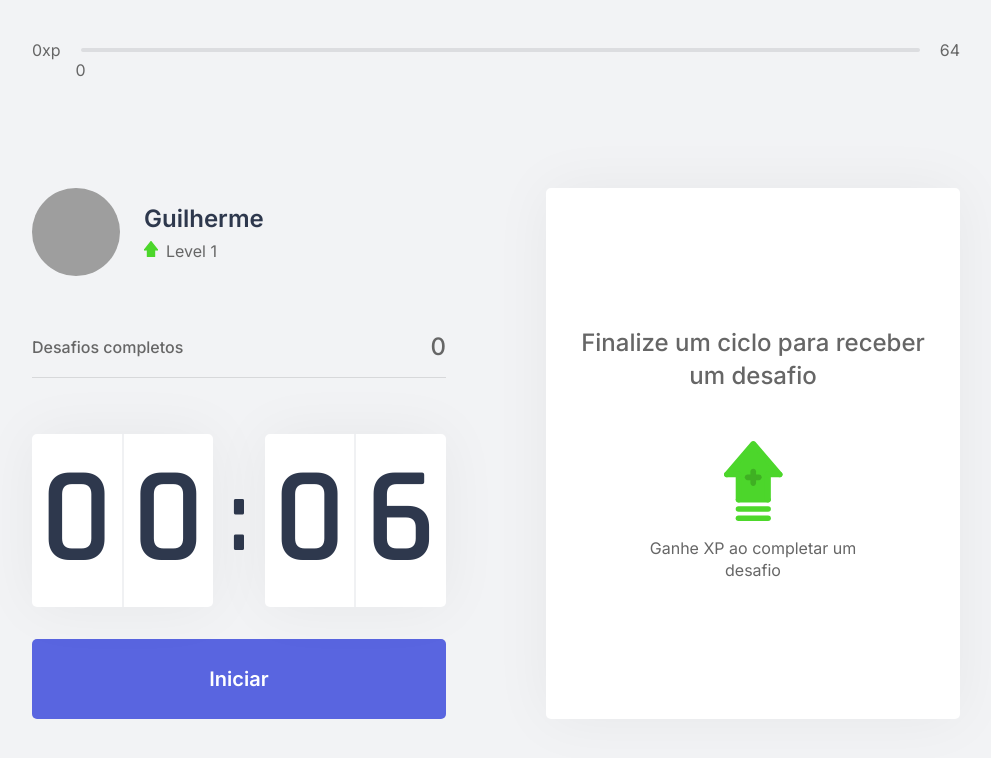
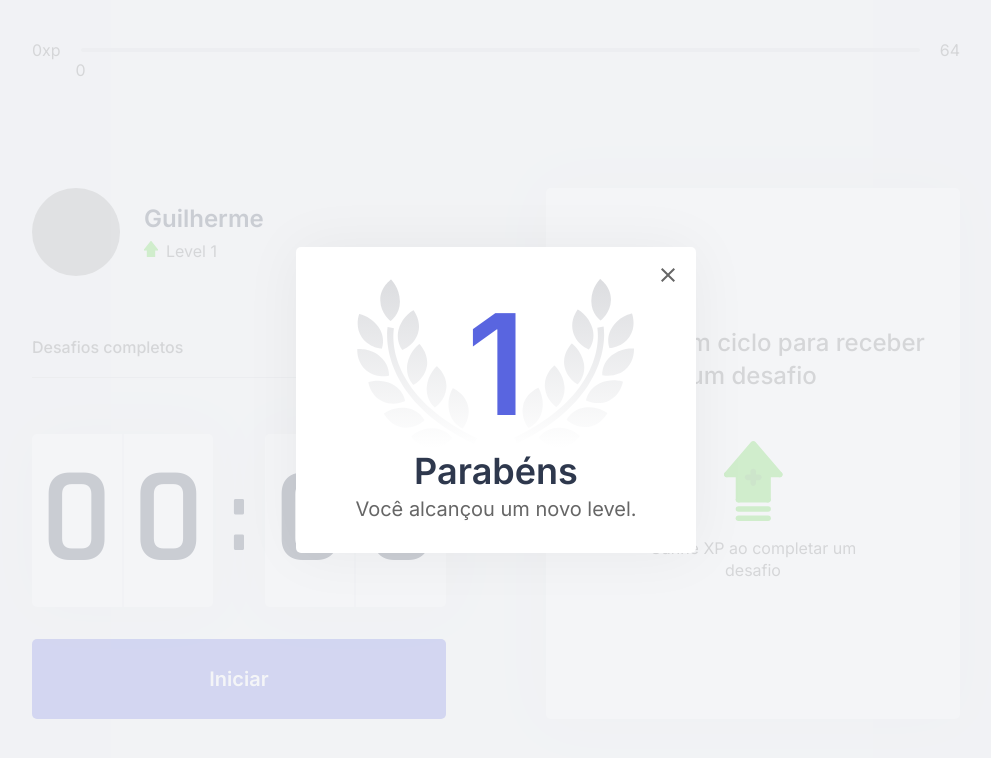
Before and after one commit to guipolive/move.it, a Next.js app: page /home in a window 1280 px wide. Shown: the top 758 px of the page, without its empty margins (144-1135 px from the left). Built offline with nearby package versions, Linux system fonts and the light colour scheme; grey boxes are pictures that could not be loaded.

Commit message:
creating Level Up Modal Component

```diff
--- /dev/null
+++ b/src/components/ModalLevelUp/ModalLevelUp.module.css
@@ -0,0 +1,54 @@
+.ModalLevelUp__overlay {
+	background-color: rgba(242, 243, 245, 0.8);
+	position: fixed;
+	top: 0;
+	right: 0;
+	bottom: 0;
+	left: 0;
+
+	display: flex;
+	justify-content: center;
+	align-items: center;
+}
+
+.ModalLevelUp__container {
+	background: var(--white);
+	width: 100%;
+	max-width: 400px;
+
+	padding: 2rem 3rem;
+	border-radius: 5px;
+	box-shadow: 0 0 60px rgba(0, 0, 0, 0.05);
+
+	text-align: center;
+	position: relative;
+
+}
+
+.ModalLevelUp__container header {
+	font-size: 8.75rem;
+	font-weight: 600;
+	color: var(--blue);
+	background: url('/icons/levelup.svg') no-repeat center;
+	background-size: contain;
+}
+
+.ModalLevelUp__container strong {
+	font-size: 2.25rem;
+	color: var(--title);
+}
+
+.ModalLevelUp__container p {
+	font-size: 1.25rem;
+	color: var(--text);
+	margin-top: 0.25rem;
+}
+
+.ModalLevelUp__container button {
+	position: absolute;
+	right: 0.5rem;
+	top: 0.5rem;
+	background: none;
+	border: 0;
+	font-size: 0px;
+}
--- /dev/null
+++ b/src/components/ModalLevelUp/index.tsx
@@ -0,0 +1,23 @@
+import { useContext } from 'react';
+import { ChallengesContext } from '../../contexts/ChallengesContext';
+import styles from './ModalLevelUp.module.css';
+
+export function ModalLevelUp() {
+	const {level, closeModalLevelUp} = useContext(ChallengesContext);
+
+	return(
+		<div className={styles.ModalLevelUp__overlay} >
+			<div className={styles.ModalLevelUp__container}>
+				<header>{level}</header>
+
+				<strong>Parabéns</strong>
+				<p>Você alcançou um novo level.</p>
+
+				<button type="button" onClick={closeModalLevelUp}>
+					<img src="/icons/close.svg" alt="Fechar modal"/>
+				</button>
+
+			</div>
+		</div>
+	)
+}
--- a/src/contexts/ChallengesContext.tsx
+++ b/src/contexts/ChallengesContext.tsx
@@ -1,6 +1,7 @@
 import {createContext, useState, ReactNode, useEffect} from 'react'
 import challenges from '../challenges.json';
 import Cookies from 'js-cookie';
+import { ModalLevelUp } from '../components/ModalLevelUp';
 
 interface Challenge {
 	type: 'body' | 'eye';
@@ -18,6 +19,7 @@ interface ChallengesContextData {
 	activeChallenge: Challenge;
 	resetChallenge: () => void;
 	completeChallenge: () => void;
+	closeModalLevelUp: () => void;
 }
 
 interface ChallengeProviderProps {
@@ -32,10 +34,11 @@ export const ChallengesContext = createContext({} as ChallengesContextData);
 export function ChallengesProvider({children, ...rest}) {
 
 	const [level, setLevel] = useState(rest.level ?? 1); // valor padrão
-	const [currentExperience, setCurrentExperience] = useState(rest.currentExperience ?? 0); // valor padrão
-	const [completedChallenges, setCompletedChallenges] = useState(rest.completedChallenges ?? 0); // valor padrão
+	const [currentExperience, setCurrentExperience] = useState(rest.currentExperience ?? 0);
+	const [completedChallenges, setCompletedChallenges] = useState(rest.completedChallenges ?? 0);
 
 	const [activeChallenge, setActiveChallenge] = useState(null);
+	const [isModalLevelUpOpen, setIsModalLevelUpOpen] = useState(true);
 
 	const experienceToNextLevel = Math.pow((level + 1) * 4, 2);
 
@@ -51,7 +54,12 @@ export function ChallengesProvider({children, ...rest}) {
 
   function levelUp() {
     setLevel(level + 1);
+		setIsModalLevelUpOpen(true);
   }
+
+	function closeModalLevelUp() {
+		setIsModalLevelUpOpen(false);
+	}
 
 	function startNewChallenge() {
 		console.log('New Challenge');
@@ -103,10 +111,14 @@ export function ChallengesProvider({children, ...rest}) {
 				activeChallenge,
 				resetChallenge,
 				experienceToNextLevel,
-				completeChallenge
+				completeChallenge,
+				closeModalLevelUp
 			}}
 		>
 			{children}
+
+			{isModalLevelUpOpen && <ModalLevelUp />}
+
 		</ChallengesContext.Provider>
 	)
 }
```
